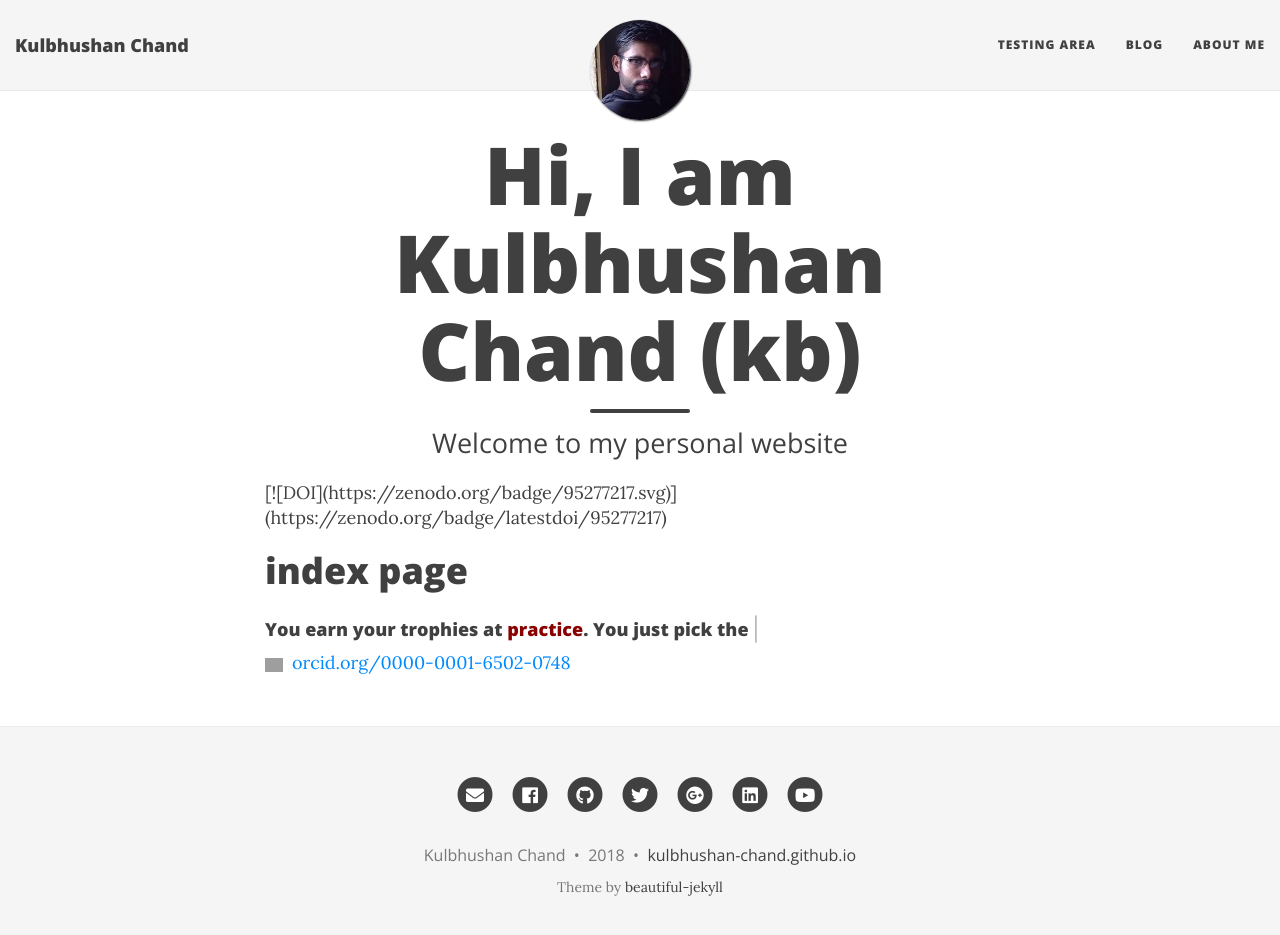
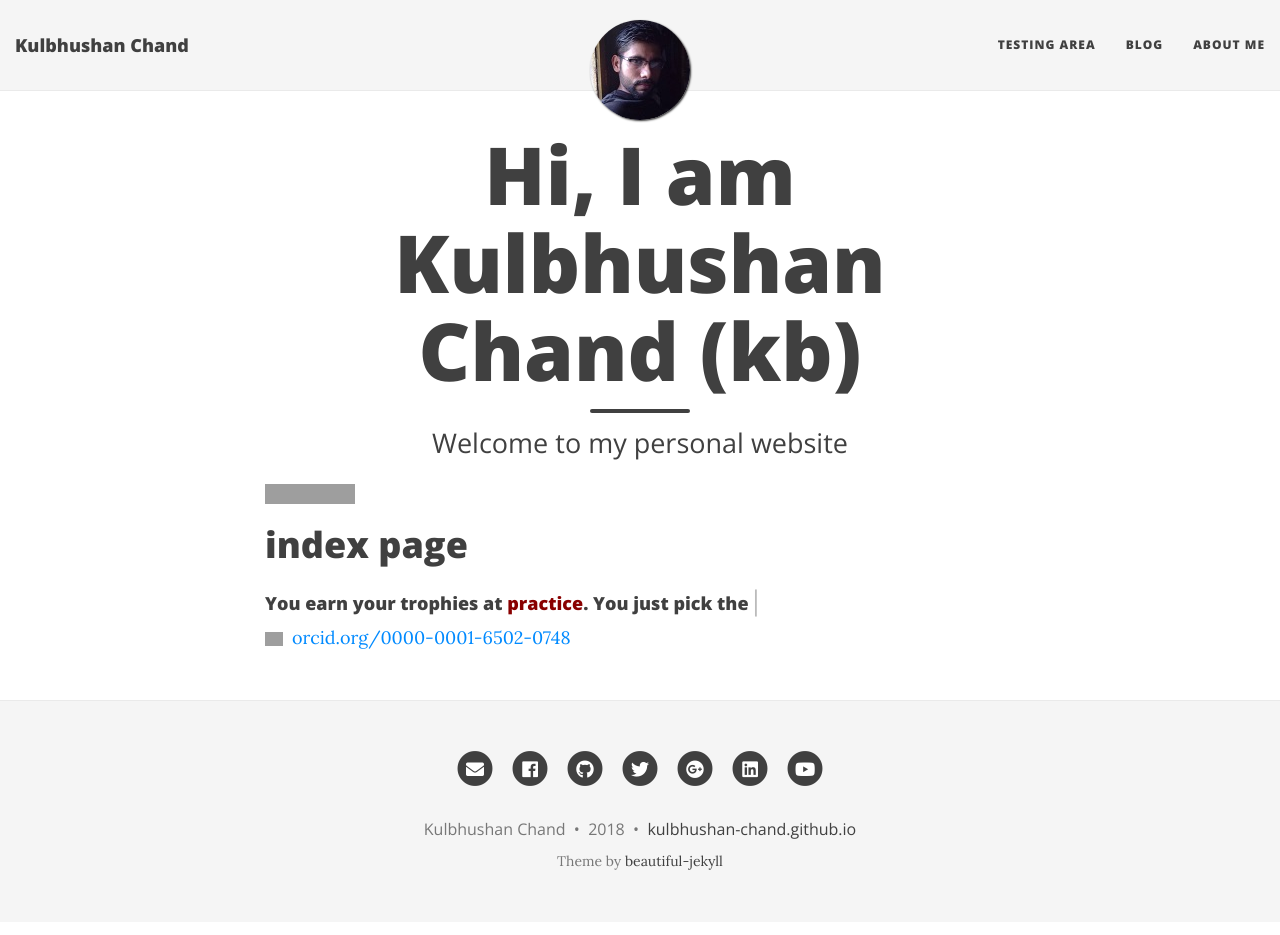
Before and after one commit to kulbhushanchand/kulbhushan-chand.github.io-v1, a Jekyll site: the page built from index.html, in a window 1280 px wide and 948 px high. Shown: the top 935 px of the window. Built offline with Jekyll 4.4.1, drawn with Linux system fonts in a browser that asks for light colours; nearby versions of some CDN libraries; grey boxes are pictures that could not be loaded.

Commit message:
Update index.html

```diff
--- a/index.html
+++ b/index.html
@@ -7,8 +7,7 @@ ext-lib:
  - typed
 ---
 
-[![DOI](https://zenodo.org/badge/95277217.svg)](https://zenodo.org/badge/latestdoi/95277217)
-
+<a href="https://zenodo.org/badge/latestdoi/95277217"><img src="https://zenodo.org/badge/95277217.svg" alt="DOI"></a>
 <div><h1> index page</h1></div>
 
  <div class="row">
```
